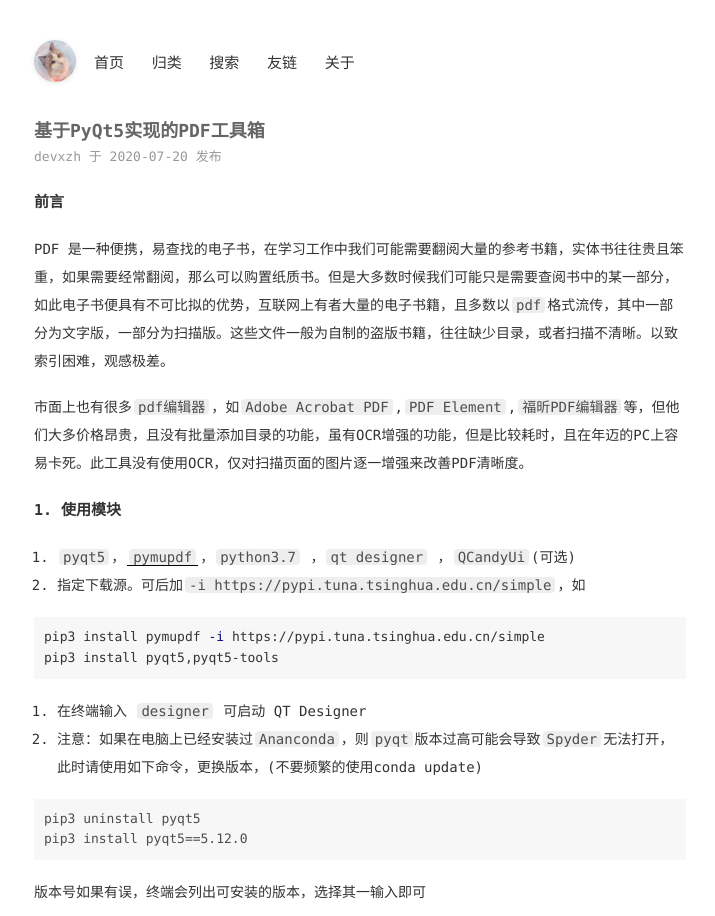
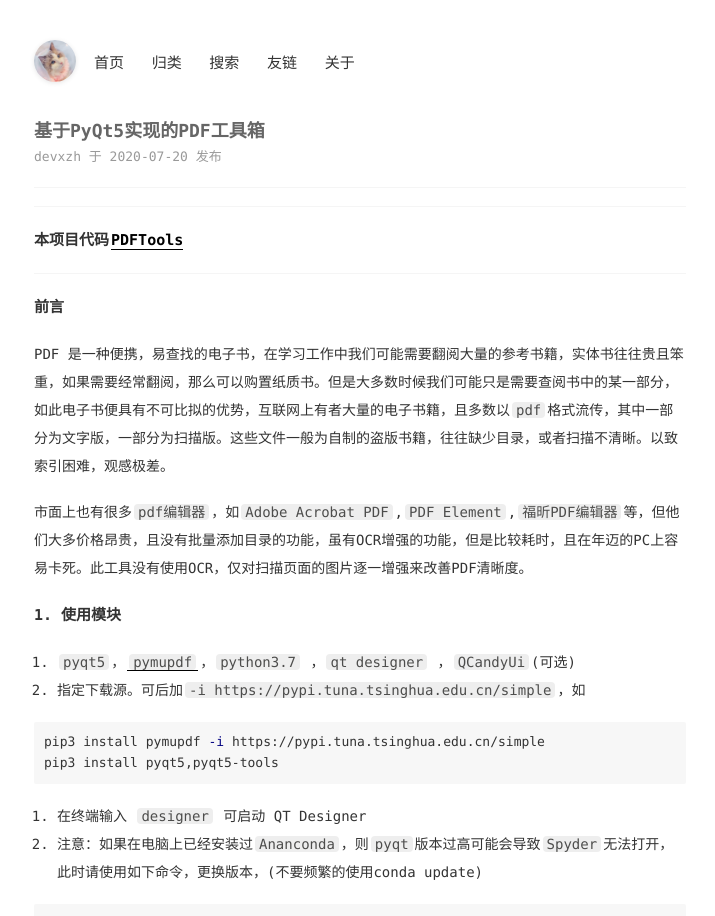
Before and after one commit to devxzh/devxzh.github.io, a Jekyll site: the page built from _posts/2020-07-20-基于PyQt5实现的PDF工具箱.md, in a window 1280 px wide. Shown: the top 916 px of the page, without its empty margins (280-995 px from the left). Built offline with Jekyll 4.4.1, drawn with Linux system fonts in a browser that asks for light colours; comment, search, counter and statistics services are not loaded.

Commit message:
Update 2020-07-20-基于PyQt5实现的PDF工具箱.md

```diff
--- a/_posts/2020-07-20-基于PyQt5实现的PDF工具箱.md
+++ b/_posts/2020-07-20-基于PyQt5实现的PDF工具箱.md
@@ -2,6 +2,14 @@
 layout: mypost
 title: 基于PyQt5实现的PDF工具箱
 categories: [Python,PDF,PyQt5,GUI]
+---
+
+---
+
+---
+
+### 本项目代码[PDFTools](https://github.com/devxzh/PDFTools)
+
 ---
 
 ### 前言
```
